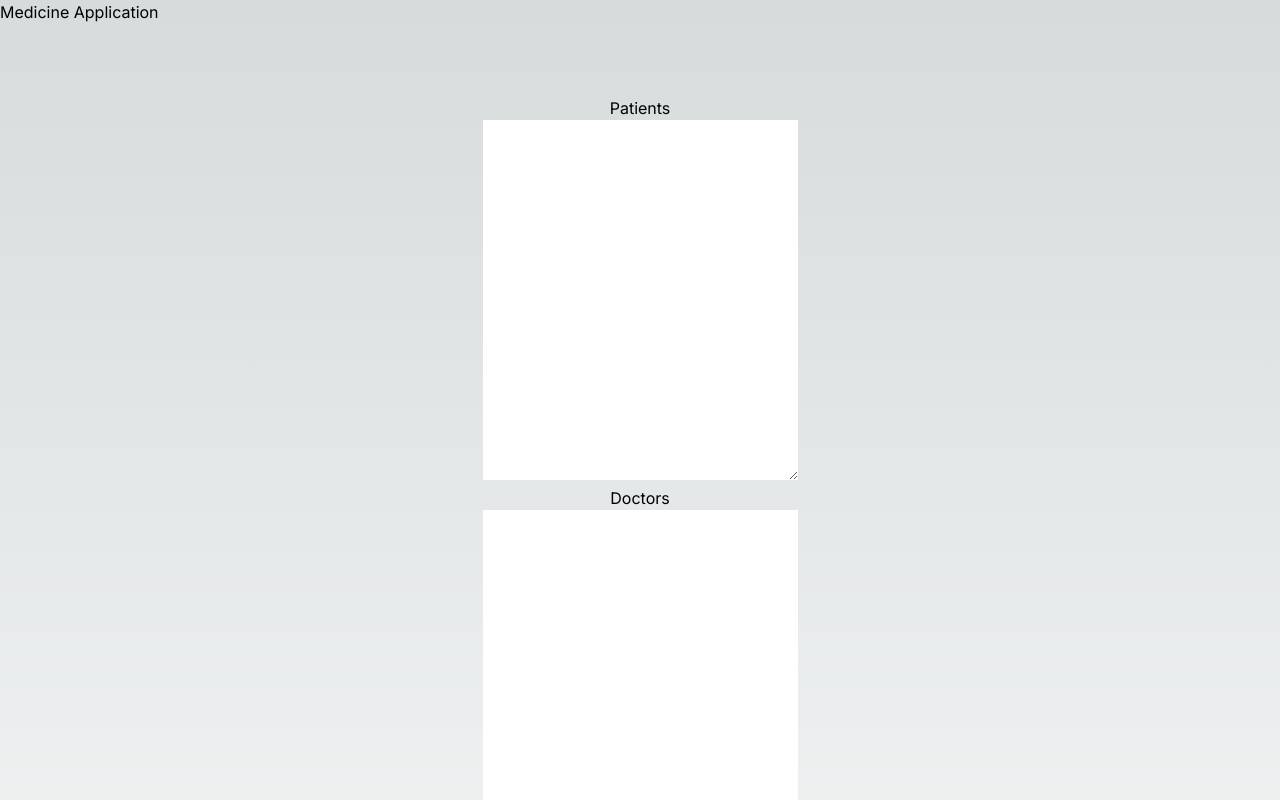
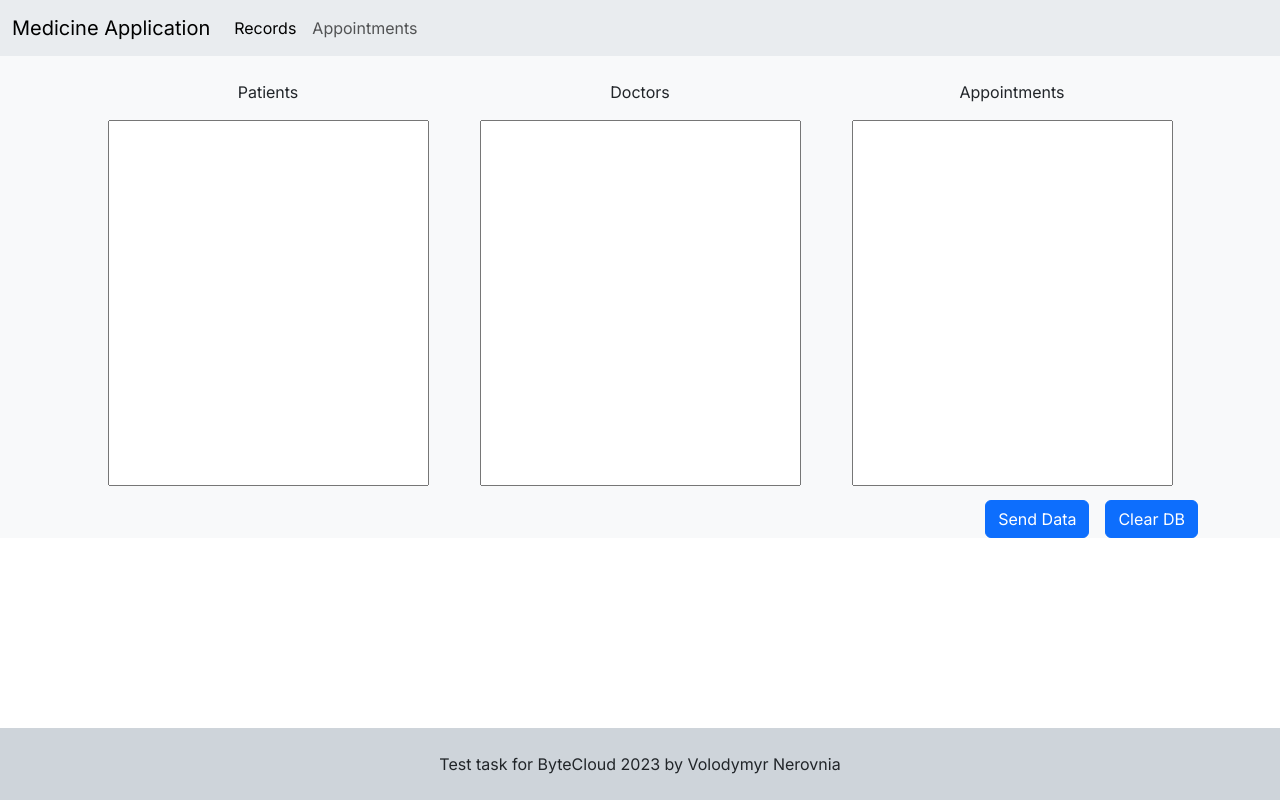
Before and after one commit to nerovnia/ByteCloud-Test, a Next.js app: page / in a window 1280 px wide. Shown: the top 800 px of the page. Built offline with nearby package versions, Linux system fonts and the light colour scheme.

Commit message:
Added bootstrap styles

```diff
--- a/src/app/globals.css
+++ b/src/app/globals.css
@@ -1,3 +1,4 @@
+/*
 @tailwind base;
 @tailwind components;
 @tailwind utilities;
@@ -25,3 +26,7 @@ body {
     )
     rgb(var(--background-start-rgb));
 }
+*/
+textarea {
+  resize: none;
+}
--- a/src/app/layout.js
+++ b/src/app/layout.js
@@ -1,4 +1,6 @@
+import 'bootstrap/dist/css/bootstrap.min.css'
 import './globals.css'
+
 import { Inter } from 'next/font/google'
 
 const inter = Inter({ subsets: ['latin'] })
```
